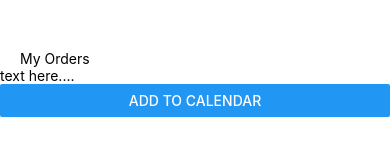
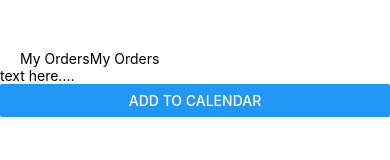
Before and after one commit to parasrastogi23/PaySchools_UI, a React Native app: screen / in a window 390 px wide. Shown: the top 160 px of the page. Built offline with nearby package versions, Linux system fonts and the light colour scheme.

Commit message:
first Commit

```diff
--- a/App.js
+++ b/App.js
@@ -30,6 +30,7 @@ export default function App() {
       <View style={{ marginTop: 50, marginLeft: 20 }}>
         <Text>
           <Text>My Orders</Text>
+          <Text>My Orders</Text>
         </Text>
       </View>
       <TextInput placeholder="text here...." onChangeText={inputHandler} />
```
